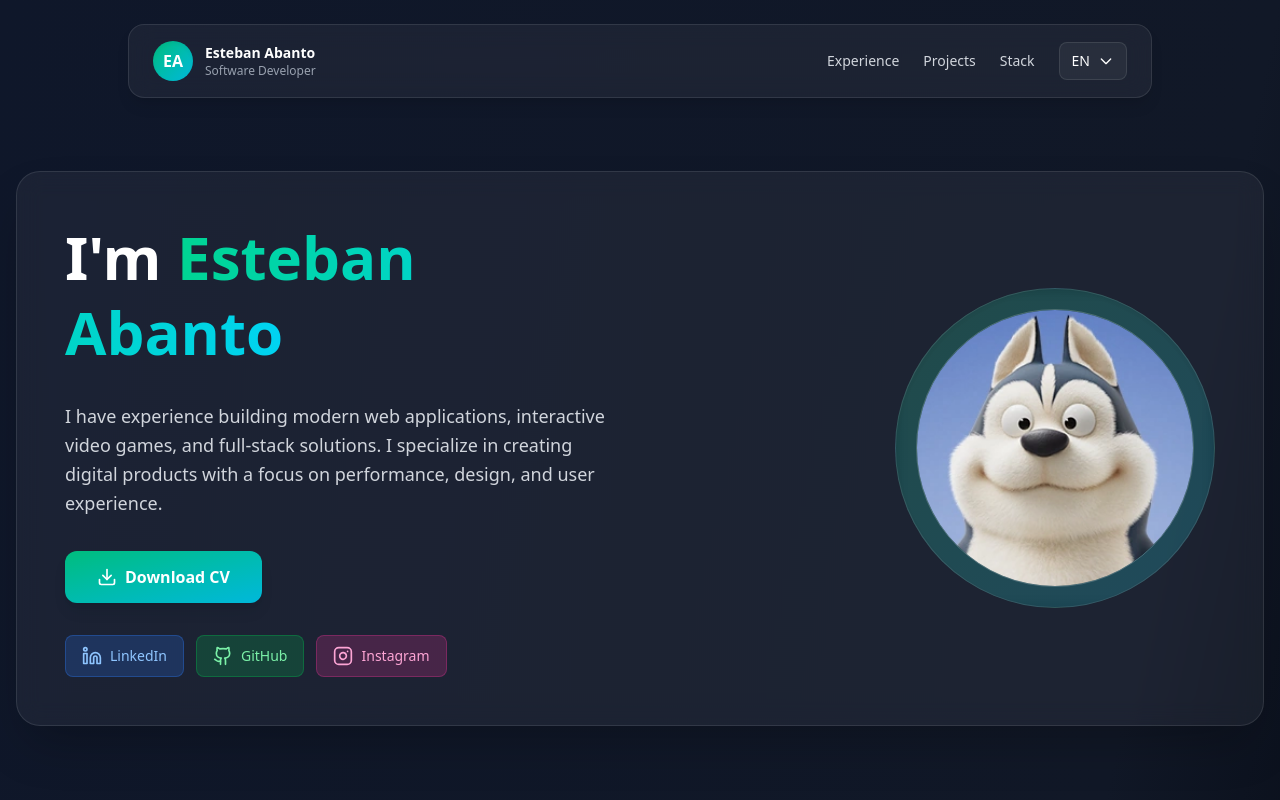
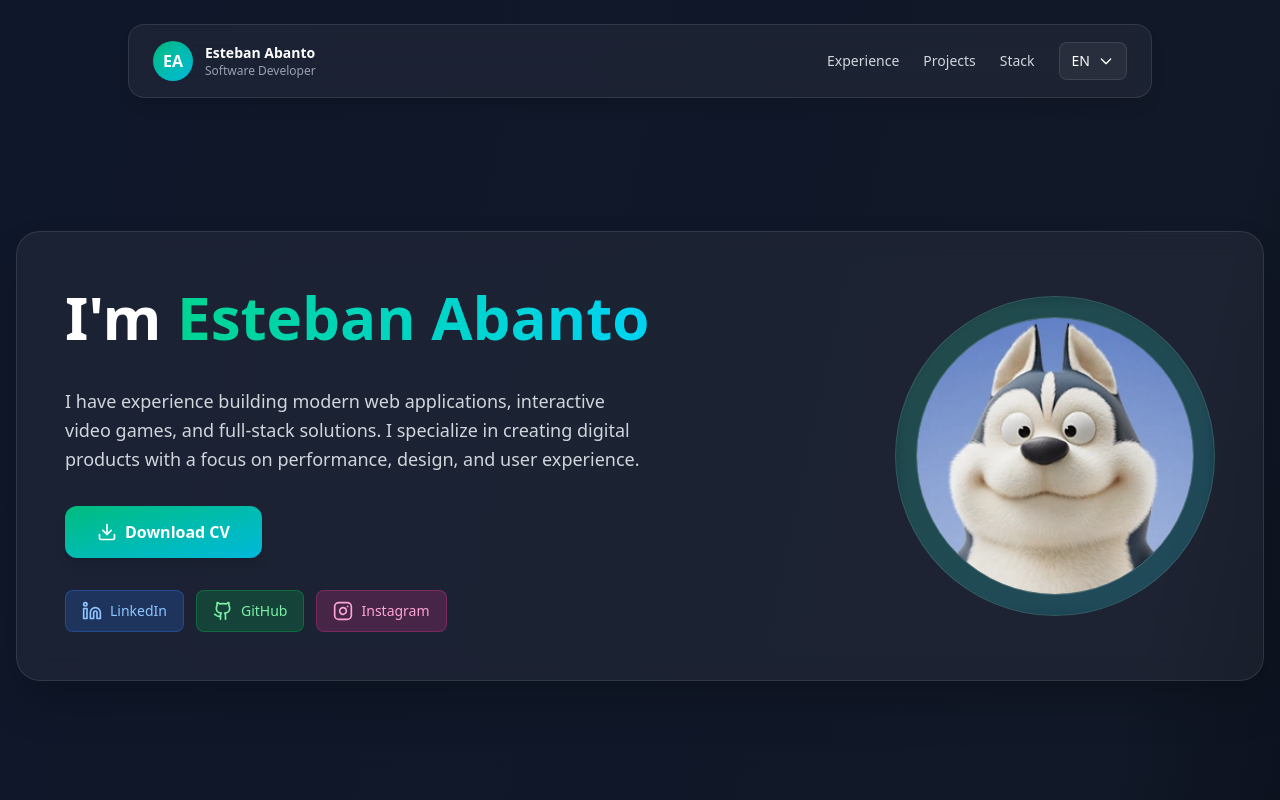
Before and after one commit to esteban-abanto-2709/personal-website, a Next.js app: page / in a window 1280 px wide. Shown: the top 800 px of the page. Built offline with nearby package versions, Linux system fonts and the light colour scheme.

Commit message:
feat(Hero): Update Hero component layout for improved responsiveness and localization support

```diff
--- a/src/components/Hero.tsx
+++ b/src/components/Hero.tsx
@@ -2,27 +2,29 @@
 
 import Image from "next/image";
 import { useTranslations } from "@/hooks";
+import { useLocale } from "@/lib/i18n/components/LocaleProvider";
 import { Github, Linkedin, Instagram, Download } from "lucide-react";
 import SocialButton from "@/ui/SocialButton";
 
 export default function Hero() {
   const t = useTranslations("hero");
+  const { locale } = useLocale();
 
   return (
-    <section id="hero" className="min-h-screen flex items-center justify-center px-4 pt-24">
+    <section id="hero" className="min-h-screen flex items-center justify-center px-4 pt-28">
       <div className="w-full max-w-7xl mx-auto">
         <div className="p-6 sm:p-8 lg:p-12 rounded-3xl bg-white/5 backdrop-blur-md border border-white/10 shadow-2xl">
 
-          <div className="grid grid-cols-1 lg:grid-cols-2 gap-8 items-center">
+          <div className="grid grid-cols-1 lg:grid-cols-3 gap-8 items-center">
 
-            <h1 className="text-4xl sm:text-5xl md:text-6xl font-extrabold text-white leading-tight text-center lg:text-left lg:col-start-1 lg:row-start-1">
+            <h1 className="text-4xl sm:text-5xl md:text-6xl font-extrabold text-white leading-tight text-center lg:text-left lg:col-span-2 lg:row-start-1">
               {t("iam")}{" "}
               <span className="text-transparent bg-clip-text bg-linear-to-r from-emerald-400 to-cyan-400">
                 Esteban Abanto
               </span>
             </h1>
 
-            <div className="flex justify-center lg:justify-end lg:col-start-2 lg:row-start-1 lg:row-span-4">
+            <div className="flex justify-center lg:justify-end lg:col-start-3 lg:row-start-1 lg:row-span-4">
               <div className="relative w-56 h-56 sm:w-64 sm:h-64 md:w-80 md:h-80">
                 <div className="w-full h-full rounded-full p-5 bg-linear-to-br from-emerald-500/20 to-cyan-500/20 border border-white/10 flex items-center justify-center backdrop-blur-sm shadow-inner overflow-hidden">
                   <Image
@@ -38,12 +40,14 @@ export default function Hero() {
               </div>
             </div>
 
-            <p className="text-gray-300 max-w-xl mx-auto lg:mx-0 leading-relaxed text-base sm:text-lg lg:col-start-1 lg:row-start-2">
+            <p className="text-gray-300 max-w-xl mx-auto lg:mx-0 leading-relaxed text-base sm:text-lg lg:col-span-2 lg:row-start-2">
               {t("description")}
             </p>
 
-            <div className="flex justify-center lg:justify-start lg:col-start-1 lg:row-start-3">
-              <a href="/CV_Esteban_Abanto_EN.pdf" download
+            <div className="flex justify-center lg:justify-start lg:col-span-2 lg:row-start-3">
+              <a
+                href={`/CV_Esteban_Abanto_${locale.toUpperCase()}.pdf`}
+                download
                 className="bg-linear-to-br from-emerald-500 to-cyan-500 hover:from-emerald-600 hover:to-cyan-600 text-white px-8 py-3.5 rounded-xl text-base font-semibold flex items-center gap-2 shadow-lg hover:shadow-xl transition-all duration-200 hover:scale-105"
               >
                 <Download className="w-5 h-5" />
@@ -51,7 +55,7 @@ export default function Hero() {
               </a>
             </div>
 
-            <div className="flex flex-wrap justify-center lg:justify-start gap-3 lg:col-start-1 lg:row-start-4">
+            <div className="flex flex-wrap justify-center lg:justify-start gap-3 lg:col-span-2 lg:row-start-4">
               <SocialButton
                 href="https://www.linkedin.com/in/esteban-abanto/"
                 icon={Linkedin}
```
Also changed, not shown: 1 other file (tests, documents, lock files or other folders).
